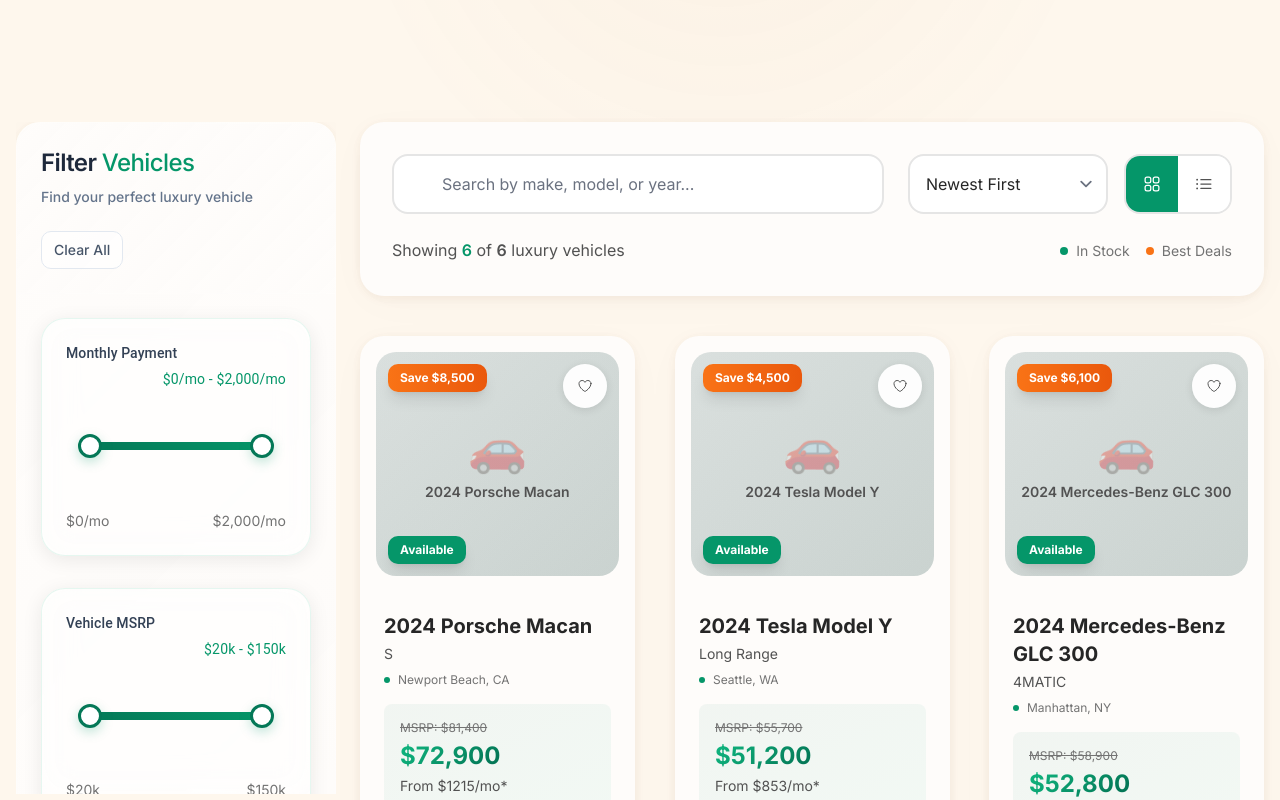
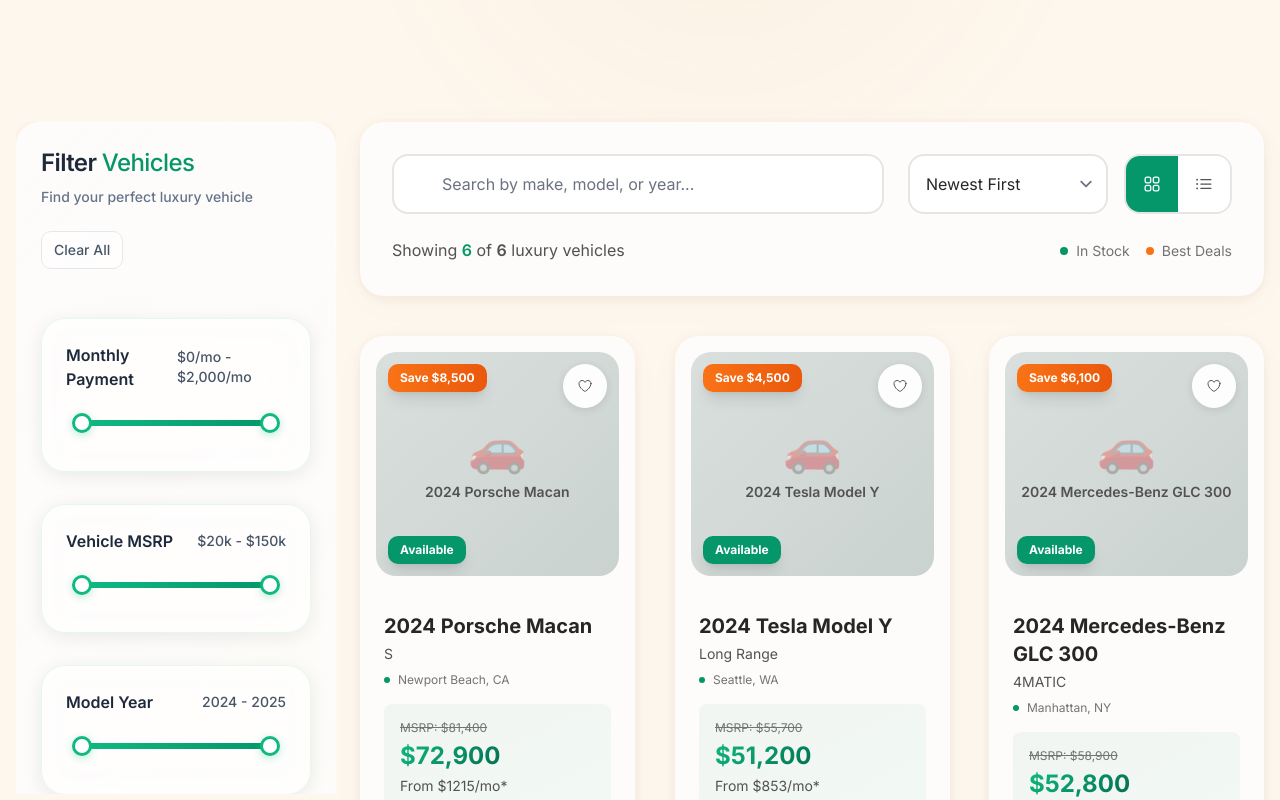
Before and after one commit to pranit2510/Mintlease, a Next.js app: page /inventory in a window 1280 px wide. Shown: the part 500-1300 px from the top of the page. Built offline with nearby package versions, Linux system fonts and the light colour scheme.

Commit message:
Fix Next.js ESLint issues in inventory page - remove unused imports, add proper types, and display names

```diff
--- a/src/app/inventory/page.tsx
+++ b/src/app/inventory/page.tsx
@@ -9,8 +9,7 @@
 import { MagnifyingGlassIcon, FunnelIcon, Squares2X2Icon, ListBulletIcon, XMarkIcon, ChevronDownIcon, CheckIcon, HeartIcon as HeartIconOutline } from '@heroicons/react/24/outline'
 import { HeartIcon as HeartIconSolid, ShareIcon } from '@heroicons/react/24/solid'
 import { Shield, DollarSign, Truck } from 'lucide-react'
-import { Slider, Box, Typography, ThemeProvider, createTheme } from '@mui/material'
-import { styled } from '@mui/material/styles'
+import { Slider } from '@mui/material'
 
 // Error Boundary Component
 class ErrorBoundary extends React.Component<
@@ -578,57 +577,8 @@
   )
 })
 
-// Custom Material UI theme for luxury aesthetic
-const luxuryTheme = createTheme({
-  palette: {
-    primary: {
-      main: '#047857', // emerald-700
-    },
-    secondary: {
-      main: '#f59e0b', // amber-500
-    },
-  },
-})
-
-// Styled Material UI Slider for luxury aesthetic
-const LuxurySlider = styled(Slider)(({ theme }) => ({
-  color: '#047857',
-  height: 8,
-  margin: '16px 0', // Add vertical margin to ensure thumb visibility
-  '& .MuiSlider-track': {
-    border: 'none',
-    background: 'linear-gradient(45deg, #047857, #059669)',
-    borderRadius: 4,
-  },
-  '& .MuiSlider-rail': {
-    background: 'rgba(5, 150, 105, 0.1)',
-    borderRadius: 4,
-  },
-  '& .MuiSlider-thumb': {
-    height: 24,
-    width: 24,
-    backgroundColor: '#fff',
-    border: '3px solid #047857',
-    boxShadow: '0 4px 12px rgba(5, 150, 105, 0.25)',
-    '&:focus, &:hover, &.Mui-active, &.Mui-focusVisible': {
-      boxShadow: '0 0 0 8px rgba(5, 150, 105, 0.15)',
-      border: '3px solid #059669',
-    },
-    '&:before': {
-      display: 'none',
-    },
-  },
-  '& .MuiSlider-valueLabel': {
-    lineHeight: 1.2,
-    fontSize: 12,
-    background: 'linear-gradient(45deg, #047857, #059669)',
-    padding: '6px 12px',
-    borderRadius: '8px',
-    '&:before': {
-      color: '#047857',
-    },
-  },
-}))
+// Add display name for VehicleCard
+VehicleCard.displayName = 'VehicleCard'
 
 // Luxury Range Slider Component
 const RangeSlider: React.FC<{
@@ -676,41 +626,14 @@
       }}
       transition={{ type: "spring", stiffness: 400, damping: 25 }}
     >
-      <div className="space-y-2 sm:space-y-4">
-        <div className="flex flex-col gap-1">
-          <Typography
-            variant="subtitle2"
-            className="text-slate-700 font-semibold text-sm sm:text-base"
-          >
-            {label}
-          </Typography>
-          <Typography
-            variant="body2"
-            className="text-emerald-600 font-semibold text-right text-xs sm:text-base"
-          >
+      <div className="flex justify-between items-center mb-2 sm:mb-4">
+        <label className="text-sm sm:text-base font-semibold text-slate-800">{label}</label>
+        <span className="text-xs sm:text-sm text-slate-600 font-medium">
           {formatValue(value[0])} - {formatValue(value[1])}
-          </Typography>
-        </div>
-
-        <ThemeProvider theme={luxuryTheme}>
-          <Box sx={{
-            px: { xs: 1, sm: 3 },
-            py: 1,
-            width: '100%',
-            maxWidth: '100%',
-            overflow: 'visible',
-            '& .MuiSlider-thumb': {
-              width: { xs: 20, sm: 24 },
-              height: { xs: 20, sm: 24 }
-            },
-            '& .MuiSlider-rail': {
-              height: { xs: 6, sm: 8 }
-            },
-            '& .MuiSlider-track': {
-              height: { xs: 6, sm: 8 }
-            }
-          }}>
-            <LuxurySlider
+        </span>
+      </div>
+      <div className="px-2 sm:px-4">
+        <Slider
           value={value}
           onChange={handleChange}
           valueLabelDisplay="auto"
@@ -718,24 +641,70 @@
           min={min}
           max={max}
           step={step}
-              disableSwap
+          sx={{
+            color: '#10b981',
+            height: 6,
+            '& .MuiSlider-track': {
+              border: 'none',
+              background: 'linear-gradient(90deg, #10b981, #059669)',
+            },
+            '& .MuiSlider-thumb': {
+              height: 20,
+              width: 20,
+              backgroundColor: '#fff',
+              border: '3px solid #10b981',
+              boxShadow: '0 2px 8px rgba(16, 185, 129, 0.3)',
+              '&:focus, &:hover, &.Mui-active, &.Mui-focusVisible': {
+                boxShadow: '0 0 0 8px rgba(16, 185, 129, 0.16)',
+                border: '3px solid #059669',
+              },
+              '&:before': {
+                display: 'none',
+              },
+            },
+            '& .MuiSlider-valueLabel': {
+              lineHeight: 1.2,
+              fontSize: 12,
+              background: 'unset',
+              padding: 0,
+              width: 32,
+              height: 32,
+              borderRadius: '50% 50% 50% 0',
+              backgroundColor: '#10b981',
+              transformOrigin: 'bottom left',
+              transform: 'translate(50%, -100%) rotate(-45deg) scale(0)',
+              '&:before': { display: 'none' },
+              '&.MuiSlider-valueLabelOpen': {
+                transform: 'translate(50%, -100%) rotate(-45deg) scale(1)',
+              },
+              '& > *': {
+                transform: 'rotate(45deg)',
+              },
+            },
+          }}
         />
-          </Box>
-        </ThemeProvider>
-
-        <div className="flex justify-between text-xs sm:text-sm text-neutral-500">
-          <span>{formatValue(min)}</span>
-          <span>{formatValue(max)}</span>
-        </div>
       </div>
     </motion.div>
   )
 }
 
+// Add display name
+RangeSlider.displayName = 'RangeSlider'
+
 // Filter Sidebar Component
 const FilterSidebar: React.FC<{
-  filters: any;
-  updateFilter: (key: string, value: any) => void;
+  filters: {
+    priceRange: [number, number];
+    msrpRange: [number, number];
+    yearRange: [number, number];
+    makes: string[];
+    models: string[];
+    mileageRange: [number, number];
+    locations: string[];
+    features: string[];
+    availableOnly: boolean;
+  };
+  updateFilter: (key: string, value: unknown) => void;
   clearAllFilters: () => void;
   uniqueMakes: string[];
   uniqueModels: string[];
@@ -744,16 +713,6 @@
   filteredVehicles: MockVehicle[];
   setIsFilterOpen?: (open: boolean) => void;
 }> = React.memo(({ filters, updateFilter, clearAllFilters, uniqueMakes, uniqueModels, uniqueLocations, allFeatures, filteredVehicles, setIsFilterOpen }) => {
-
-  // Enhanced number formatting
-  const formatCurrency = (amount: number) => {
-    return new Intl.NumberFormat('en-US', {
-      style: 'currency',
-      currency: 'USD',
-      minimumFractionDigits: 0,
-      maximumFractionDigits: 0,
-    }).format(amount)
-  }
 
   const CheckboxList: React.FC<{
     label: string;
@@ -838,6 +797,9 @@
       </div>
     )
   }
+
+  // Add display name
+  CheckboxList.displayName = 'CheckboxList'
 
   return (
     <motion.div
@@ -1040,22 +1002,35 @@
           </motion.div>
         </div>
 
-        {/* Mobile Apply Button */}
-        <div className="lg:hidden pt-3 sm:pt-6 border-t border-slate-200/50 sticky bottom-0 bg-gradient-to-t from-white/95 to-transparent backdrop-blur-sm">
+        {/* Mobile Apply Button - Enhanced */}
+        <div className="lg:hidden pt-6 border-t border-slate-200/30 sticky bottom-0 z-10"
+          style={{
+            background: 'linear-gradient(180deg, rgba(255, 255, 255, 0.95) 0%, rgba(248, 250, 252, 0.98) 100%)',
+            backdropFilter: 'blur(16px) saturate(150%)',
+          }}
+        >
           <motion.button
             onClick={() => {
               if (typeof window !== 'undefined' && window.innerWidth < 1024 && setIsFilterOpen) {
-                 setTimeout(() => setIsFilterOpen(false), 100)
-               }
-             }}
-            className="w-full bg-emerald-600 hover:bg-emerald-700 text-white font-medium py-3.5 px-6 rounded-xl shadow-md transition-all min-h-[48px] touch-manipulation flex items-center justify-center gap-2 text-sm"
-            whileHover={{ scale: 1.01 }}
+                setIsFilterOpen(false)
+              }
+            }}
+            className="w-full text-white font-semibold py-4 px-6 rounded-2xl shadow-lg transition-all min-h-[52px] touch-manipulation flex items-center justify-center gap-3 text-base"
+            style={{
+              background: 'linear-gradient(135deg, #10b981 0%, #059669 100%)',
+              boxShadow: '0 8px 32px rgba(16, 185, 129, 0.3), 0 4px 16px rgba(16, 185, 129, 0.2)',
+            }}
+            whileHover={{
+              scale: 1.02,
+              y: -2,
+              boxShadow: '0 12px 40px rgba(16, 185, 129, 0.4), 0 6px 20px rgba(16, 185, 129, 0.25)',
+            }}
             whileTap={{ scale: 0.98 }}
           >
             <span>Apply Filters</span>
-            <span className="text-xs bg-white/25 px-2 py-0.5 rounded-full font-semibold">
+            <div className="bg-white/20 px-3 py-1 rounded-full font-bold text-sm backdrop-blur-sm">
               {filteredVehicles.length}
-            </span>
+            </div>
           </motion.button>
         </div>
       </div>
@@ -1064,6 +1039,9 @@
     </motion.div>
   )
 })
+
+// Add display name for FilterSidebar
+FilterSidebar.displayName = 'FilterSidebar'
 
 function InventoryPageContent() {
   // Test Tailwind
@@ -1074,30 +1052,28 @@
   // Mobile-responsive filter sidebar state
   const [isFilterOpen, setIsFilterOpen] = useState(false)
   const [filteredVehicles, setFilteredVehicles] = useState(mockVehicles)
-  const [scrollY, setScrollY] = useState(0)
   // Centralized favorites state management
   const [favoriteVehicles, setFavoriteVehicles] = useState<Set<number>>(new Set())
 
-  // Parallax scroll effect
-  useEffect(() => {
-    const handleScroll = () => {
-      requestAnimationFrame(() => {
-        setScrollY(window.scrollY)
-      })
-    }
-    window.addEventListener('scroll', handleScroll, { passive: true })
-    return () => window.removeEventListener('scroll', handleScroll)
-  }, [])
-
-  const [filters, setFilters] = useState({
+  const [filters, setFilters] = useState<{
+    priceRange: [number, number];
+    msrpRange: [number, number];
+    yearRange: [number, number];
+    makes: string[];
+    models: string[];
+    mileageRange: [number, number];
+    locations: string[];
+    features: string[];
+    availableOnly: boolean;
+  }>({
     priceRange: [0, 2000],
     msrpRange: [20000, 150000],
     yearRange: [2024, 2025],
-    makes: [] as string[],
-    models: [] as string[],
+    makes: [],
+    models: [],
     mileageRange: [5000, 20000],
-    locations: [] as string[],
-    features: [] as string[],
+    locations: [],
+    features: [],
     availableOnly: false
   })
 
@@ -1107,7 +1083,7 @@
   const uniqueLocations = useMemo(() => [...new Set(mockVehicles.map(v => v.location))].sort(), [])
   const allFeatures = useMemo(() => [...new Set(mockVehicles.flatMap(v => v.features))].sort(), [])
 
-  const updateFilter = useCallback((key: string, value: any) => {
+  const updateFilter = useCallback((key: string, value: unknown) => {
     setFilters(prev => ({ ...prev, [key]: value }))
     // Auto-close mobile filter after selection for better UX
     if (typeof window !== 'undefined' && window.innerWidth < 1024 && key !== 'priceRange' && key !== 'msrpRange' && key !== 'yearRange' && key !== 'mileageRange') {
@@ -1312,55 +1288,102 @@
             <div className="lg:hidden mb-6">
               <motion.button
                 onClick={() => setIsFilterOpen(true)}
-                    className="flex items-center gap-2 px-6 py-4 bg-emerald-600 text-white rounded-full font-medium shadow-lg hover:bg-emerald-700 transition-colors min-h-[44px] touch-manipulation"
-                    whileHover={{ scale: 1.05 }}
-                    whileTap={{ scale: 0.95 }}
-                  >
-                    <FunnelIcon className="w-5 h-5" />
-                    Filters
+                className="flex items-center gap-3 px-6 py-4 bg-white/90 backdrop-blur-sm text-slate-700 rounded-2xl font-medium shadow-lg hover:shadow-xl border border-slate-200/50 transition-all duration-300 min-h-[44px] touch-manipulation"
+                style={{
+                  background: 'linear-gradient(135deg, rgba(255, 255, 255, 0.95) 0%, rgba(248, 250, 252, 0.90) 100%)',
+                  boxShadow: '0 4px 20px rgba(0, 0, 0, 0.08), 0 1px 3px rgba(0, 0, 0, 0.1)',
+                }}
+                whileHover={{
+                  scale: 1.02,
+                  y: -2,
+                  boxShadow: '0 8px 32px rgba(0, 0, 0, 0.12), 0 4px 8px rgba(0, 0, 0, 0.15)',
+                }}
+                whileTap={{ scale: 0.98 }}
+              >
+                <FunnelIcon className="w-5 h-5 text-emerald-600" />
+                <span>Filter & Sort</span>
+                <div className="ml-auto bg-emerald-100 text-emerald-700 text-xs px-2 py-1 rounded-full font-semibold">
+                  {filteredVehicles.length}
+                </div>
               </motion.button>
             </div>
 
-            {/* Filter Sidebar - Desktop sticky, Mobile overlay */}
+            {/* Filter Sidebar - Desktop sticky, Mobile side drawer */}
             <div className={`
               lg:w-80 lg:flex-shrink-0 lg:h-full
               ${isFilterOpen ? 'fixed inset-0 z-50 lg:relative lg:inset-auto' : 'hidden lg:block'}
             `}>
-              {/* Mobile Backdrop */}
+              {/* Mobile Backdrop with blur */}
               <AnimatePresence>
                 {isFilterOpen && (
                   <motion.div
-                    initial={{ opacity: 0 }}
-                    animate={{ opacity: 1 }}
-                    exit={{ opacity: 0 }}
-                    className="fixed inset-0 bg-black/50 z-40 lg:hidden"
+                    initial={{ opacity: 0, backdropFilter: 'blur(0px)' }}
+                    animate={{ opacity: 1, backdropFilter: 'blur(8px)' }}
+                    exit={{ opacity: 0, backdropFilter: 'blur(0px)' }}
+                    transition={{ duration: 0.3, ease: "easeOut" }}
+                    className="fixed inset-0 bg-black/20 z-40 lg:hidden"
                     onClick={() => setIsFilterOpen(false)}
                   />
                 )}
               </AnimatePresence>
 
-              {/* Sidebar Content */}
-              <motion.div
-                initial={{ x: isFilterOpen ? -100 : 0, opacity: isFilterOpen ? 0 : 1 }}
+              {/* Sidebar Content - Slide from left */}
+              <AnimatePresence>
+                {(isFilterOpen || typeof window === 'undefined' || window.innerWidth >= 1024) && (
+                  <motion.div
+                    initial={{ x: typeof window !== 'undefined' && window.innerWidth < 1024 ? -400 : 0, opacity: 1 }}
                     animate={{ x: 0, opacity: 1 }}
-                exit={{ x: -100, opacity: 0 }}
+                    exit={{ x: typeof window !== 'undefined' && window.innerWidth < 1024 ? -400 : 0, opacity: 0 }}
+                    transition={{
+                      type: "spring",
+                      stiffness: 300,
+                      damping: 30,
+                      mass: 0.8,
+                      duration: 0.4
+                    }}
                     className={`
                       lg:sticky lg:top-24 lg:max-h-[calc(100vh-8rem)] lg:overflow-y-auto lg:overflow-x-hidden
-                  ${isFilterOpen ? 'fixed left-0 top-0 bottom-0 w-80 max-w-[90vw] z-50 overflow-y-auto' : ''}
+                      ${isFilterOpen ? 'fixed left-0 top-0 bottom-0 w-96 max-w-[85vw] z-50 overflow-y-auto' : ''}
                     `}
-              >
-                                 {/* Mobile Close Button */}
+                    style={{
+                      background: typeof window !== 'undefined' && window.innerWidth < 1024 ?
+                        'linear-gradient(135deg, rgba(255, 255, 255, 0.98) 0%, rgba(248, 250, 252, 0.96) 100%)' :
+                        'transparent',
+                      backdropFilter: typeof window !== 'undefined' && window.innerWidth < 1024 ?
+                        'blur(20px) saturate(180%)' :
+                        'none',
+                      WebkitBackdropFilter: typeof window !== 'undefined' && window.innerWidth < 1024 ?
+                        'blur(20px) saturate(180%)' :
+                        'none',
+                      boxShadow: typeof window !== 'undefined' && window.innerWidth < 1024 ?
+                        '4px 0 32px rgba(0, 0, 0, 0.12), 8px 0 64px rgba(0, 0, 0, 0.08)' :
+                        'none',
+                    }}
+                  >
+                    {/* Mobile Header with improved close button */}
                     {isFilterOpen && (
-                   <div className="lg:hidden p-4 border-b border-neutral-200 bg-white sticky top-0 z-10 shadow-sm">
+                      <div className="lg:hidden sticky top-0 z-20 p-6 border-b border-slate-200/30"
+                        style={{
+                          background: 'linear-gradient(135deg, rgba(255, 255, 255, 0.95) 0%, rgba(248, 250, 252, 0.92) 100%)',
+                          backdropFilter: 'blur(12px) saturate(150%)',
+                        }}
+                      >
+                        <div className="flex items-center justify-between">
+                          <div>
+                            <h3 className="text-lg font-semibold text-slate-800">Filter Vehicles</h3>
+                            <p className="text-sm text-slate-500 mt-1">
+                              {filteredVehicles.length} vehicles match your criteria
+                            </p>
+                          </div>
                           <motion.button
                             onClick={() => setIsFilterOpen(false)}
-                       className="flex items-center gap-2 text-neutral-600 hover:text-neutral-800 p-2 -m-2 min-h-[44px] touch-manipulation rounded-lg"
-                       whileHover={{ scale: 1.05 }}
+                            className="p-2 rounded-xl bg-slate-100/60 hover:bg-slate-200/60 text-slate-600 hover:text-slate-800 transition-all duration-200 backdrop-blur-sm"
+                            whileHover={{ scale: 1.05, rotate: 90 }}
                             whileTap={{ scale: 0.95 }}
                           >
                             <XMarkIcon className="w-6 h-6" />
-                       <span className="font-medium">Close Filters</span>
                           </motion.button>
+                        </div>
                       </div>
                     )}
 
@@ -1369,7 +1392,9 @@
                       updateFilter={updateFilter}
                       clearAllFilters={() => {
                         clearAllFilters()
-                    if (typeof window !== 'undefined' && window.innerWidth < 1024) setIsFilterOpen(false)
+                        if (typeof window !== 'undefined' && window.innerWidth < 1024) {
+                          setTimeout(() => setIsFilterOpen(false), 200)
+                        }
                       }}
                       uniqueMakes={uniqueMakes}
                       uniqueModels={uniqueModels}
@@ -1379,6 +1404,8 @@
                       setIsFilterOpen={setIsFilterOpen}
                     />
                   </motion.div>
+                )}
+              </AnimatePresence>
             </div>
 
             {/* Main Content Area */}
```
Lines whose indentation alone changed are shown as unchanged.
